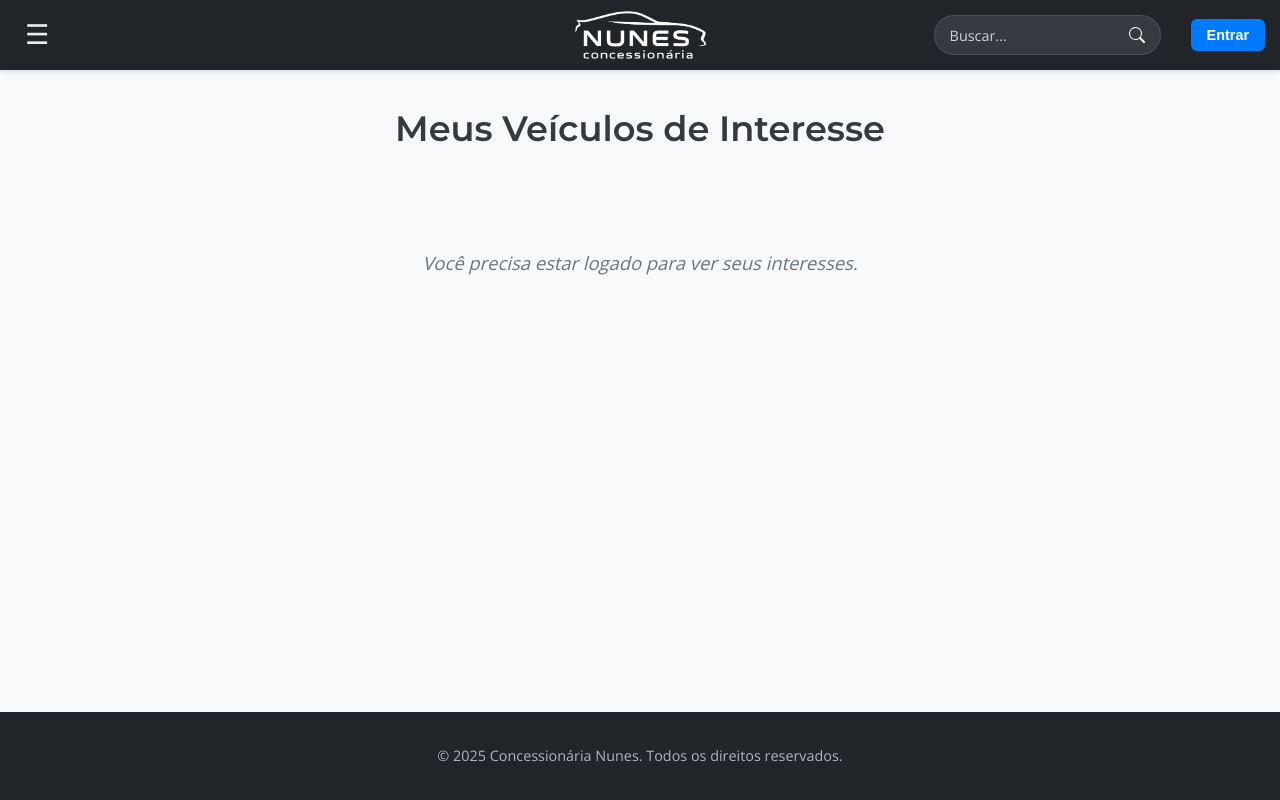
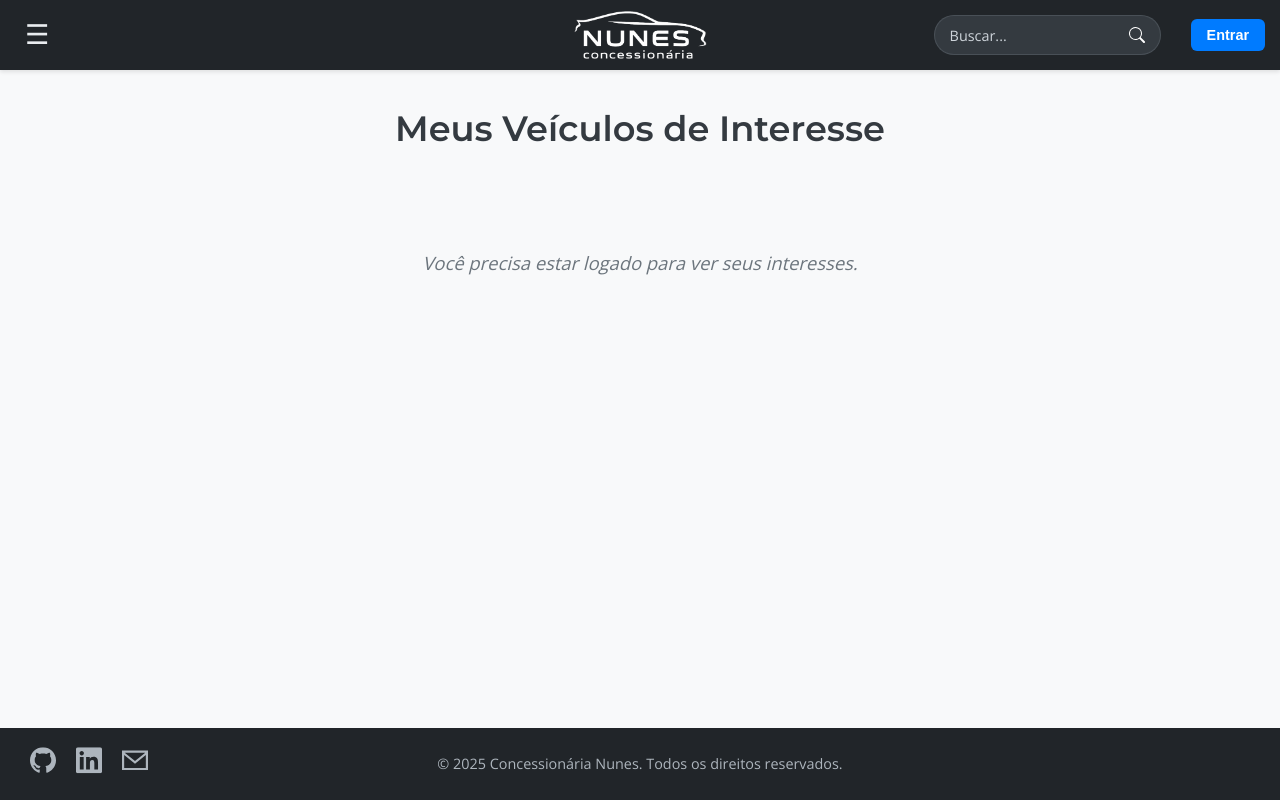
Before and after one commit to MatheusNLima/Concessionaria_Nunes, a React (Vite) app: page /Concessionaria_Nunes/interesses in a window 1280 px wide. Built offline with nearby package versions, Linux system fonts and the light colour scheme.

Commit message:
ajuste no footer para conter botões das minhas redes sociais (linkedin e github) projeto futuro para criar um botão que envie um email para o meu endereço pessoa, porém ainda está em estudo

```diff
--- a/src/components/footer.jsx
+++ b/src/components/footer.jsx
@@ -1,8 +1,56 @@
 import React from 'react';
 
 function Footer() {
+  const userEmail = 'mathnlzz@gmail.com';
+  const emailSubject = encodeURIComponent("Contato sobre seu Portfólio - Concessionária Nunes");
+  const emailBody = encodeURIComponent("Olá, Matheus!\n\nVi seu projeto 'Concessionária Nunes' e gostaria de conversar sobre uma oportunidade.\n\nAtenciosamente,");
+
+  const socialLinks = [
+    {
+      name: 'GitHub',
+      url: 'https://github.com/MatheusNLima',
+      icon: (
+        <svg xmlns="http://www.w3.org/2000/svg" width="24" height="24" viewBox="0 0 24 24" fill="currentColor">
+          <path d="M12 0c-6.626 0-12 5.373-12 12 0 5.302 3.438 9.8 8.207 11.387.599.111.793-.261.793-.577v-2.234c-3.338.726-4.033-1.416-4.033-1.416-.546-1.387-1.333-1.756-1.333-1.756-1.089-.745.083-.729.083-.729 1.205.084 1.839 1.237 1.839 1.237 1.07 1.834 2.807 1.304 3.492.997.107-.775.418-1.305.762-1.604-2.665-.305-5.467-1.334-5.467-5.931 0-1.311.469-2.381 1.236-3.221-.124-.303-.535-1.524.117-3.176 0 0 1.008-.322 3.301 1.23.957-.266 1.983-.399 3.003-.404 1.02.005 2.047.138 3.006.404 2.291-1.552 3.297-1.23 3.297-1.23.653 1.653.242 2.874.118 3.176.77.84 1.235 1.911 1.235 3.221 0 4.609-2.807 5.624-5.479 5.921.43.372.823 1.102.823 2.222v3.293c0 .319.192.694.801.576 4.765-1.589 8.199-6.086 8.199-11.386 0-6.627-5.373-12-12-12z"/>
+        </svg>
+      )
+    },
+    {
+      name: 'LinkedIn',
+      url: 'https://www.linkedin.com/in/matheus-lima-13397b1b5/',
+      icon: (
+        <svg xmlns="http://www.w3.org/2000/svg" width="24" height="24" viewBox="0 0 24 24" fill="currentColor">
+            <path d="M22.23 0H1.77C.79 0 0 .79 0 1.77v20.46C0 23.21.79 24 1.77 24h20.46c.98 0 1.77-.79 1.77-1.77V1.77C24 .79 23.21 0 22.23 0zM7.06 20.45H3.53V9h3.53v11.45zM5.3 7.52c-1.11 0-2.01-.9-2.01-2.01s.9-2.01 2.01-2.01 2.01.9 2.01 2.01-.9 2.01-2.01 2.01zm15.15 12.93h-3.53v-5.68c0-1.35-.02-3.1-1.89-3.1-1.89 0-2.18 1.48-2.18 3v5.78h-3.53V9h3.39v1.56h.05c.47-.89 1.62-1.82 3.34-1.82 3.58 0 4.24 2.35 4.24 5.4v6.29z"/>
+        </svg>
+      )
+    },
+    {
+      name: 'Contate-nos',
+      url: `mailto:${userEmail}?subject=${emailSubject}&body=${emailBody}`,
+      icon: (
+        <svg xmlns="http://www.w3.org/2000/svg" width="24" height="24" viewBox="0 0 24 24" fill="currentColor">
+          <path d="M0 3v18h24v-18h-24zm21.518 2l-9.518 7.713-9.518-7.713h19.036zm-19.518 14v-11.817l10 8.104 10-8.104v11.817h-20z"/>
+        </svg>
+      )
+    }
+  ];
+
   return (
     <footer>
+      <div className="footer-links">
+        {socialLinks.map((link) => (
+          <a
+            key={link.name}
+            href={link.url}
+            target="_blank"
+            rel="noopener noreferrer"
+            aria-label={`Visite meu ${link.name}`}
+            className="footer-icon-link"
+          >
+            {link.icon}
+          </a>
+        ))}
+      </div>
       <p>© 2025 Concessionária Nunes. Todos os direitos reservados.</p>
     </footer>
   );
--- a/src/style.css
+++ b/src/style.css
@@ -160,3 +160,47 @@ footer p { font-size: 0.9em;}
     fill: #555;
     stroke: none;
 }
+footer {
+    /* Torna o footer um "container" para o posicionamento dos ícones */
+    position: relative;
+
+    display: flex;
+    justify-content: center; /* Centraliza o texto de copyright */
+    align-items: center;
+    padding: 1.5em 30px; /* Adiciona espaçamento interno */
+
+    background-color: #212529;
+    color: #adb5bd;
+    text-align: center;
+    width: 100%;
+}
+
+footer p {
+    font-size: 0.9em;
+}
+
+.footer-links {
+    /* Posiciona a div dos ícones absolutamente à esquerda */
+    position: absolute;
+    left: 30px; /* Distância da borda esquerda, alinhado com o padding */
+    top: 50%;
+    transform: translateY(-50%); /* Garante alinhamento vertical perfeito */
+
+    display: flex;
+    gap: 20px; /* Espaçamento entre os ícones */
+}
+
+.footer-icon-link {
+    color: #adb5bd;
+    transition: color 0.2s ease, transform 0.2s ease;
+}
+
+.footer-icon-link:hover {
+    color: #ffffff;
+    transform: scale(1.1); /* Efeito de zoom sutil ao passar o mouse */
+}
+
+.footer-icon-link svg {
+    width: 26px; /* Ajuste leve no tamanho */
+    height: 26px;
+}
```
